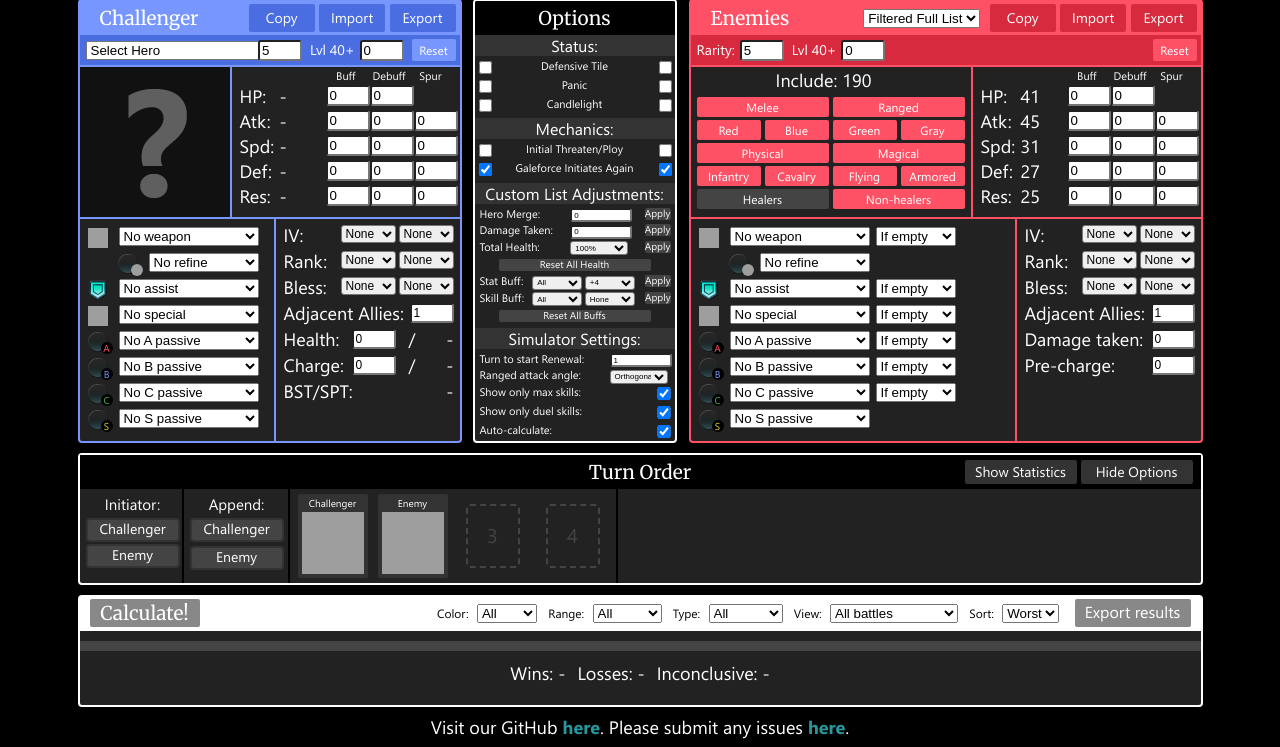
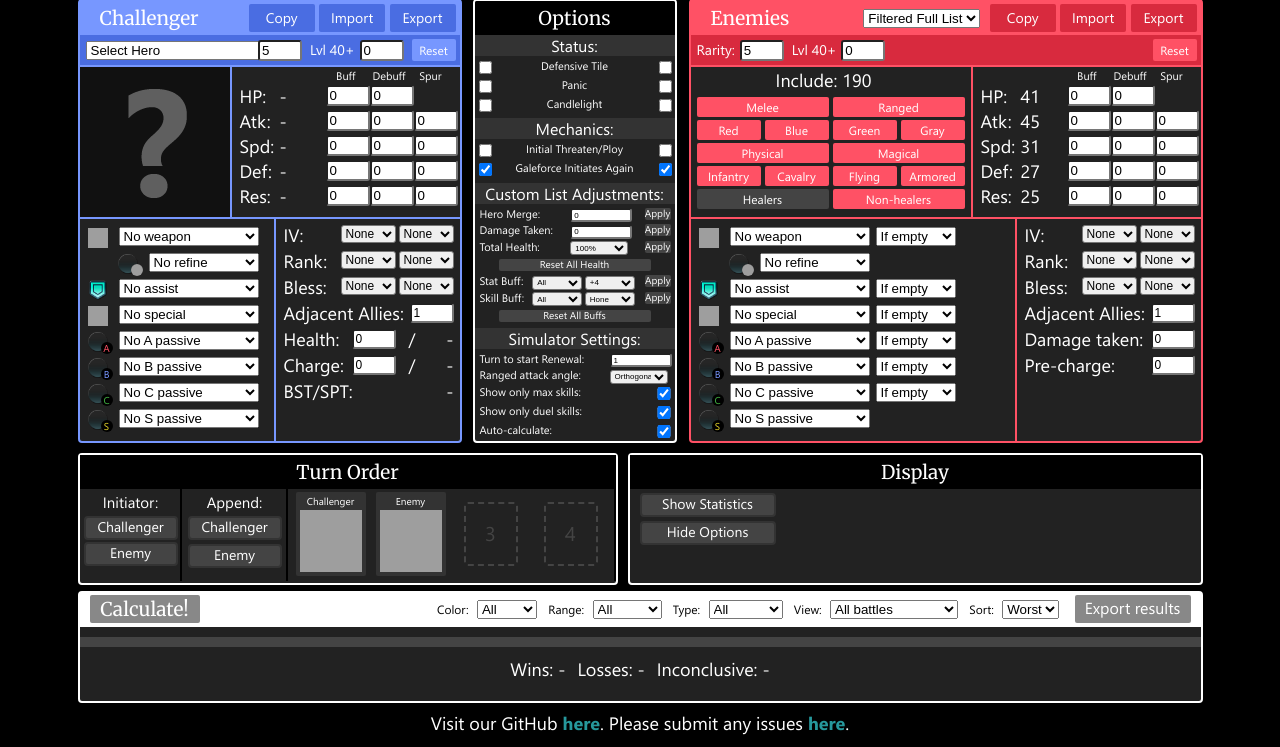
Before and after one commit to Andu2/FEH-Mass-Simulator, a PHP site: page / in a window 1280 px wide. Shown: the part 176-923 px from the top of the page. Run offline with PHP 8.4, Linux system fonts and the light colour scheme; some libraries are stand-ins or nearby versions; grey boxes are pictures that could not be loaded.

Commit message:
Split turn order UI

```diff
--- a/index.html
+++ b/index.html
@@ -575,14 +575,9 @@
 			</div>
 		</div>
 		<div id="frame_rules">
+			<div class="frame_turns">
 				<div id="rules_bar_top">
 					Turn Order
-				<div class="bar_top_title_right">
-					<div class="button button_options" id="toggle_stat">Show Statistics</div>
-				</div>
-				<div class="bar_top_title_right">
-					<div class="button button_options" id="toggle_options">Hide Options</div>
-				</div>
 				</div>
 				<div id="rules_turnorder">
 					<div id="turnorder_left">
@@ -632,6 +627,20 @@
 					</div>
 				</div>
 				<div id="turn_order_split">
+				</div>
+			</div>
+			<div class="frame_options">
+				<div id="rules_bar_top">
+					Display
+				</div>
+
+				<div id="display_left">
+					<div class="button button_options" id="toggle_stat">Show Statistics</div>
+				</div>
+				<div id="display_left">
+					<div class="button button_options" id="toggle_options">Hide Options</div>
+				</div>
+
 			</div>
 		</div>
 		<div id="frame_results">
--- a/style.css
+++ b/style.css
@@ -943,13 +943,29 @@
 }
 /*Rules/////////////////////////////////////////////*/
 #frame_rules{
-	border-radius:4px;
-	border:2px solid #ffffff;
-	background-color: #222222;
+	display:flex;
 	margin-top:10px;
 	text-align:left;
 	height:128px;
 	position:relative;
+	width:100%;
+}
+
+.frame_turns{
+	border-radius:4px;
+	border:2px solid #ffffff;
+	background-color: #222222;
+	width:536px;
+	height:128px;
+}
+
+.frame_options{
+	flex-grow:1;
+	border-radius:4px;
+	border:2px solid #ffffff;
+	background-color: #222222;
+	margin-left:10px;
+	height:128px;
 }
 
 #rules_bar_top{
@@ -1164,10 +1180,6 @@
 	background-color: #333333;
 }
 
-#toggle_stat{
-	margin-right:120px;
-}
-
 .button_options:hover{
 	background-color: #ffffff;
 	color:#888888;
@@ -1444,6 +1456,53 @@
 	color:#fefec8;
 }
 
+/*Display///////////////////////////////////////////////////*/
+
+#turn_order_split{
+	position:absolute;
+	top:30px;
+	bottom:0;
+	font-size:13px;
+	line-height:22px;
+	left:536px;
+	right:0;
+	border-left:2px solid #000000;
+}
+
+#display_left{
+	position: relative;
+
+	margin-left:10px;
+}
+
+#toggle_stat{
+	font-size: 14px;
+	background-color: #444444;
+	width: 120px;
+	text-align: center;
+	height: 20px;
+	line-height: 18px;
+	margin-top: 4px;
+	border-radius: 4px;
+	border-style: solid;
+	border-width: 2px;
+	border-color: #333333;
+}
+
+#toggle_options{
+	font-size: 14px;
+	background-color: #444444;
+	width: 120px;
+	text-align: center;
+	height: 20px;
+	line-height: 18px;
+	margin-top: 4px;
+	border-radius: 4px;
+	border-style: solid;
+	border-width: 2px;
+	border-color: #333333;
+}
+
 /*Tooltip///////////////////////////////////////////////////*/
 #frame_tooltip{
 	width:500px;
```
Lines whose indentation alone changed are shown as unchanged.
